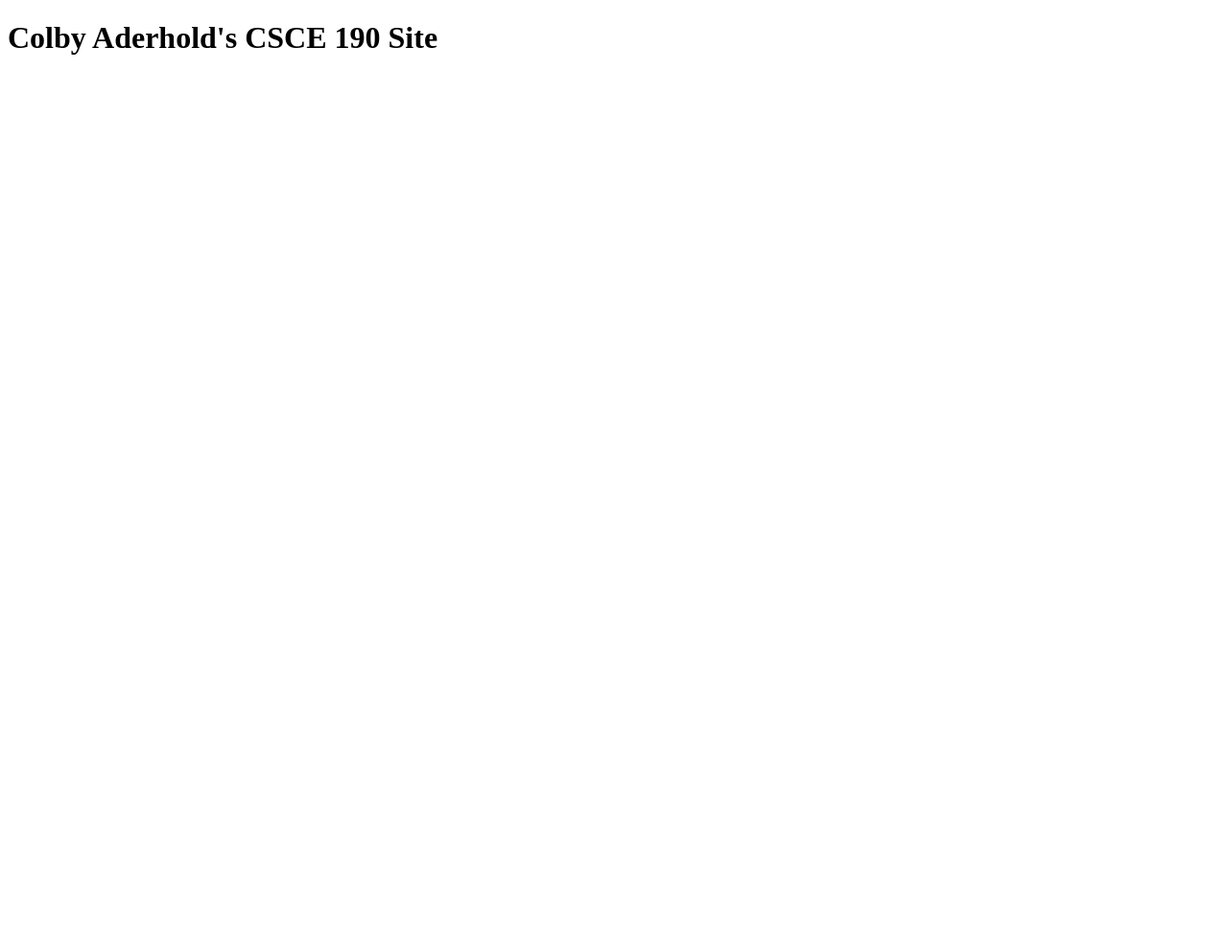
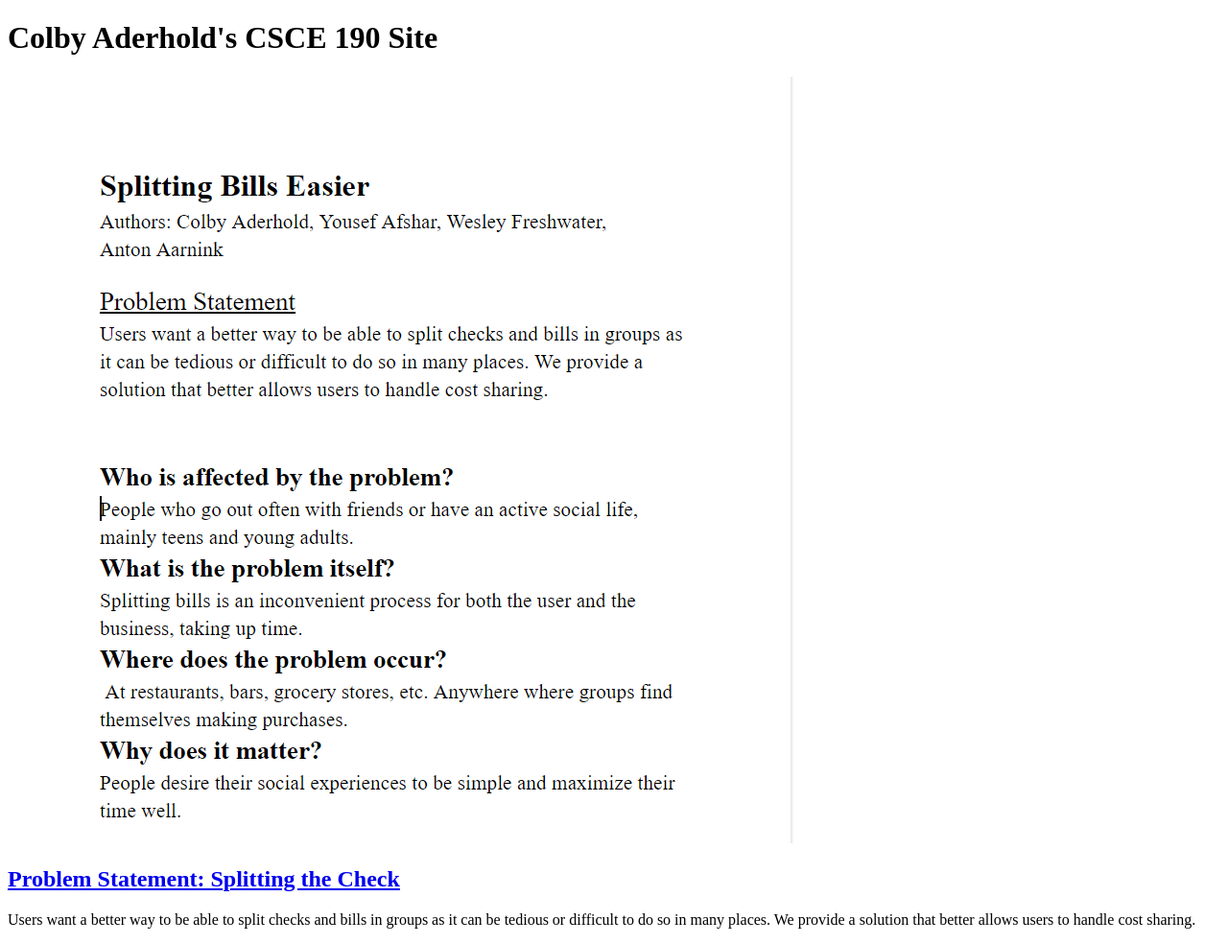
Before and after one commit to ColbyAderhold/ColbyAderhold.github.io, a plain HTML site: page index.html in a window 1280 px wide. Shown: the whole page at 96% size. Before the commit the page ends 800 px from the top, so only its background shows below. Drawn offline with Linux system fonts and the light colour scheme.

Commit message:
Add files via upload

```diff
--- a/index.html
+++ b/index.html
@@ -5,5 +5,15 @@
     </head>
     <body>
         <h1>Colby Aderhold's CSCE 190 Site</h1>
+
+        <section class=*assignment*>
+            <a href="Files/Problem Statement.pdf"><img src="images/problemstatement.PNG"></a>
+            <section class="ass-details">
+                <a href="Files/Problem Statement.pdf"><h2>Problem Statement: Splitting the Check</h2></a>
+                 <p>
+                     Users want a better way to be able to split checks and bills in groups as it can be tedious or difficult to do so in many places. We provide a solution that better allows users to handle cost sharing.
+                </p>
+            </section>
+        </section>
     </body>
 </html>
```
Also changed, not shown: images/problemstatement.PNG (added), 1 other file.
